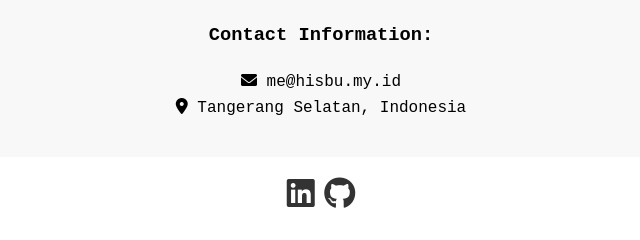
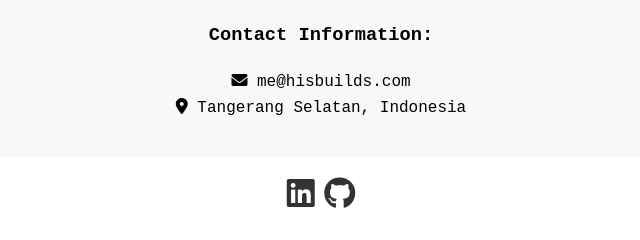
Before and after one commit to hisbu/profile, a plain HTML site: page index.html in a window 1280 px wide. Shown: the part 656-896 px from the top of the page, 319-959 px from the left. Drawn offline with Linux system fonts and the light colour scheme.

Commit message:
Update index.html

```diff
--- a/index.html
+++ b/index.html
@@ -117,7 +117,7 @@
         <div class="contact-info">
             <h3>Contact Information:</h3>
             <ul style="list-style: none; padding: 0;">
-                <li><i class="fas fa-envelope"></i> me@hisbu.my.id</li>
+                <li><i class="fas fa-envelope"></i> me@hisbuilds.com</li>
                 <li><i class="fas fa-map-marker-alt"></i> Tangerang Selatan, Indonesia</li>
             </ul>
         </div>
```
